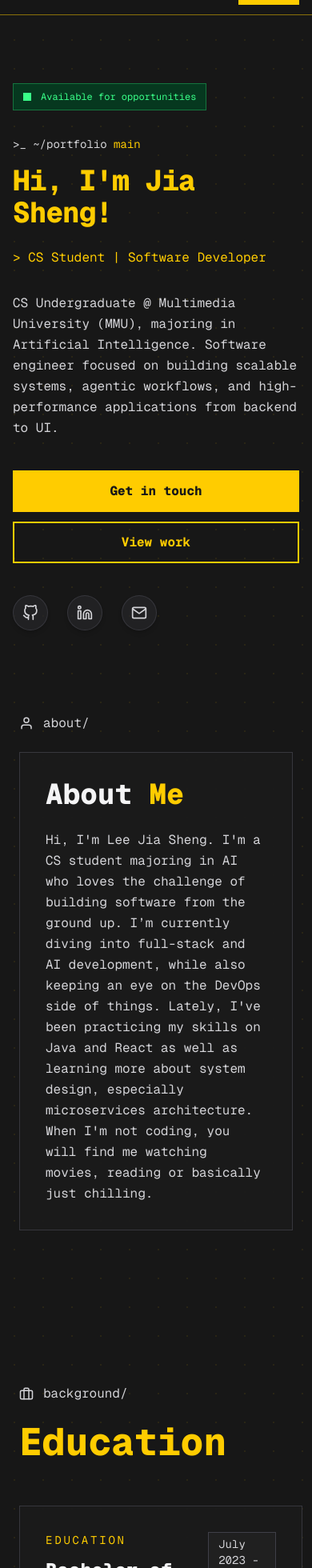
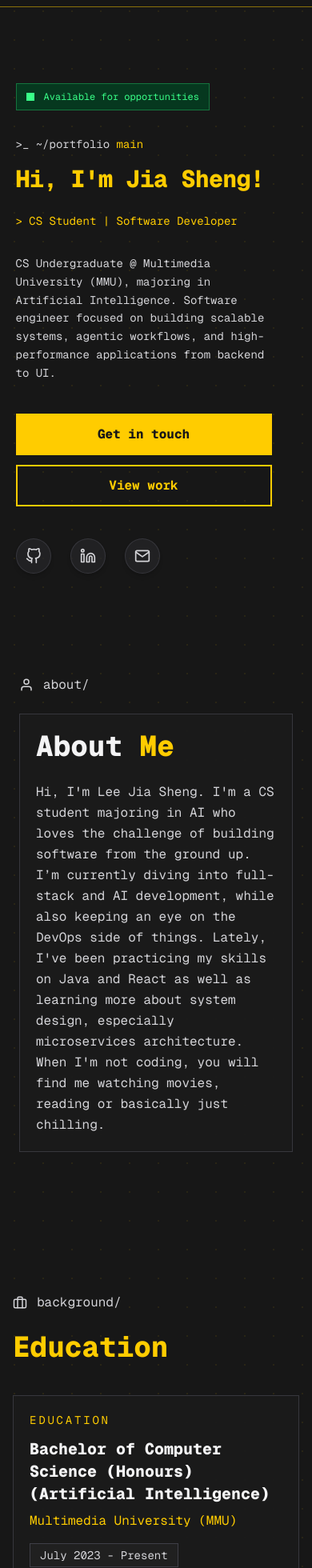
Before and after one commit to JSLee0920/my-portfolio, a Next.js app: page / in a window 390 px wide. Shown: the part 40-2000 px from the top of the page at 80% size. Built offline with nearby package versions, Linux system fonts and the light colour scheme.

Commit message:
fix: update mobile view for experience

```diff
--- a/src/app/components/PortfolioCard.tsx
+++ b/src/app/components/PortfolioCard.tsx
@@ -4,7 +4,7 @@ export function PortfolioCard({
   children,
   className = "",
 }: PortfolioCardProps) {
-  const baseClass = "border border-zinc-700/80 bg-[#1b1b1b]/95 p-8";
+  const baseClass = "border border-zinc-700/80 bg-[#1b1b1b]/95 p-5 sm:p-8";
 
   return (
     <article className={`${baseClass}${className ? ` ${className}` : ""}`}>
--- a/src/app/components/sections/Education.tsx
+++ b/src/app/components/sections/Education.tsx
@@ -1,7 +1,7 @@
-import { BackgroundItem } from "@/app/types";
+import { FiBriefcase } from "react-icons/fi";
+import type { BackgroundItem } from "@/app/types";
 import { PortfolioCard } from "../PortfolioCard";
 import { SectionLabel } from "../SectionLabel";
-import { FiBriefcase } from "react-icons/fi";
 
 export const Education = ({
   backgroundItems,
@@ -9,10 +9,10 @@ export const Education = ({
   backgroundItems: BackgroundItem[];
 }) => {
   return (
-    <section id="education" className="px-6 py-24 sm:px-12 md:px-24">
+    <section id="education" className="px-4 py-20 sm:px-12 sm:py-24 md:px-24">
       <div className="mx-auto w-full max-w-7xl">
         <SectionLabel icon={FiBriefcase}>background</SectionLabel>
-        <h2 className="mb-14 text-5xl font-extrabold text-terminal-yellow">
+        <h2 className="mb-10 text-4xl font-extrabold text-terminal-yellow sm:mb-14 sm:text-5xl">
           Education
         </h2>
         <div className="grid gap-6">
@@ -20,23 +20,26 @@ export const Education = ({
             .filter((item) => item.type === "Education")
             .map((item) => (
               <PortfolioCard key={`${item.type}-${item.title}`}>
-                <div className="mb-8 flex items-start justify-between gap-4">
-                  <div>
+                <div className="mb-8 flex flex-col items-start gap-4 sm:flex-row sm:justify-between">
+                  <div className="min-w-0">
                     <p className="mb-3 text-sm uppercase tracking-[0.2em] text-terminal-yellow">
                       {item.type}
                     </p>
-                    <h3 className="text-2xl font-extrabold text-zinc-100">
+                    <h3 className="text-xl font-extrabold text-zinc-100 sm:text-2xl">
                       {item.title}
                     </h3>
                     <p className="mt-2 text-terminal-yellow">{item.org}</p>
                   </div>
-                  <span className="border border-zinc-700 bg-[#202020] px-3 py-1 text-sm text-zinc-300">
+                  <span className="shrink-0 border border-zinc-700 bg-[#202020] px-3 py-1 text-sm text-zinc-300">
                     {item.period}
                   </span>
                 </div>
                 <ul className="space-y-4 text-zinc-300">
                   {item.points.map((point) => (
-                    <li key={point} className="leading-relaxed">
+                    <li
+                      key={point}
+                      className="break-words text-sm leading-relaxed sm:text-base"
+                    >
                       &gt; {point}
                     </li>
                   ))}
--- a/src/app/components/sections/Experience.tsx
+++ b/src/app/components/sections/Experience.tsx
@@ -1,4 +1,4 @@
-import { BackgroundItem } from "@/app/types";
+import type { BackgroundItem } from "@/app/types";
 import { PortfolioCard } from "../PortfolioCard";
 
 export const Experience = ({
@@ -7,9 +7,9 @@ export const Experience = ({
   backgroundItems: BackgroundItem[];
 }) => {
   return (
-    <section id="experience" className="px-6 py-24 sm:px-12 md:px-24">
+    <section id="experience" className="px-4 py-20 sm:px-12 sm:py-24 md:px-24">
       <div className="mx-auto w-full max-w-7xl">
-        <h2 className="mb-14 text-5xl font-extrabold text-zinc-100">
+        <h2 className="mb-10 text-4xl font-extrabold text-zinc-100 sm:mb-14 sm:text-5xl">
           Work <span className="text-terminal-yellow">Experience</span>
         </h2>
         <div className="grid gap-6">
@@ -17,23 +17,26 @@ export const Experience = ({
             .filter((item) => item.type === "Experience")
             .map((item) => (
               <PortfolioCard key={`${item.type}-${item.title}`}>
-                <div className="mb-8 flex items-start justify-between gap-4">
-                  <div>
+                <div className="mb-8 flex flex-col items-start gap-4 sm:flex-row sm:justify-between">
+                  <div className="min-w-0">
                     <p className="mb-3 text-sm uppercase tracking-[0.2em] text-terminal-yellow">
                       {item.type}
                     </p>
-                    <h3 className="text-2xl font-extrabold text-zinc-100">
+                    <h3 className="text-xl font-extrabold text-zinc-100 sm:text-2xl">
                       {item.title}
                     </h3>
                     <p className="mt-2 text-terminal-yellow">{item.org}</p>
                   </div>
-                  <span className="border border-zinc-700 bg-[#202020] px-3 py-1 text-sm text-zinc-300">
+                  <span className="shrink-0 border border-zinc-700 bg-[#202020] px-3 py-1 text-sm text-zinc-300">
                     {item.period}
                   </span>
                 </div>
                 <ul className="space-y-4 text-zinc-300">
                   {item.points.map((point) => (
-                    <li key={point} className="leading-relaxed">
+                    <li
+                      key={point}
+                      className="break-words text-sm leading-relaxed sm:text-base"
+                    >
                       &gt; {point}
                     </li>
                   ))}
--- a/src/app/components/sections/Header.tsx
+++ b/src/app/components/sections/Header.tsx
@@ -8,7 +8,7 @@ export const Header = () => {
         >
           JSLee0920.portfolio
         </a>
-        <div className="flex shrink-0 items-center gap-3 text-sm text-zinc-300 sm:gap-5 lg:gap-6">
+        <div className="hidden shrink-0 items-center gap-3 text-sm text-zinc-300 sm:flex sm:gap-5 lg:gap-6">
           {["About", "Education", "Experience", "Projects", "Skills"].map(
             (item) => (
               <a
--- a/src/app/components/sections/Hero.tsx
+++ b/src/app/components/sections/Hero.tsx
@@ -14,9 +14,9 @@ const socialLinks: SocialLink[] = [
 
 export const Hero = () => {
   return (
-    <section className="flex min-h-screen px-4 pt-20 sm:px-12 md:px-24">
-      <div className="mx-auto grid w-full max-w-7xl items-center gap-12 py-16 sm:py-24 lg:grid-cols-[minmax(0,1fr)_360px]">
-        <div className="flex flex-col items-start">
+    <section className="min-h-screen px-4 pt-20 sm:px-12 md:px-24">
+      <div className="mx-auto grid w-[90vw] max-w-7xl items-center gap-12 py-16 sm:w-full sm:py-24 lg:grid-cols-[minmax(0,1fr)_360px]">
+        <div className="flex min-w-0 flex-col items-start">
           <div className="mb-8 inline-flex items-center gap-3 border border-terminal-green/30 bg-badge-green px-3 py-2 text-xs text-terminal-green selection:bg-terminal-green selection:text-black-bg sm:mb-10 sm:px-4 sm:text-sm">
             <span className="relative flex h-2.5 w-2.5">
               <span className="absolute inline-flex h-full w-full animate-ping bg-terminal-green opacity-75" />
@@ -29,22 +29,22 @@ export const Hero = () => {
             &gt;_ ~/portfolio <span className="text-terminal-yellow">main</span>
           </p>
 
-          <h1 className="mb-6 text-4xl font-extrabold tracking-tight text-terminal-yellow sm:text-6xl lg:text-5xl">
+          <h1 className="mb-6 max-w-full break-words text-3xl font-extrabold tracking-tight text-terminal-yellow sm:text-6xl lg:text-5xl">
             Hi, I'm Jia Sheng!
           </h1>
 
-          <p className="mb-8 text-md text-terminal-yellow sm:text-lg">
+          <p className="mb-8 text-sm text-terminal-yellow sm:text-lg">
             &gt; CS Student | Software Developer
           </p>
 
-          <p className="mb-10 max-w-2xl leading-relaxed text-zinc-300 sm:mb-12">
+          <p className="mb-10 max-w-xs break-words text-sm leading-relaxed text-zinc-300 sm:mb-12 sm:max-w-2xl sm:text-base">
             CS Undergraduate @ Multimedia University (MMU), majoring in
             Artificial Intelligence. Software engineer focused on building
             scalable systems, agentic workflows, and high-performance
             applications from backend to UI.
           </p>
 
-          <div className="mb-2 flex w-full flex-col gap-3 sm:w-auto sm:flex-row sm:gap-4">
+          <div className="mb-2 flex w-full max-w-xs flex-col gap-3 sm:w-auto sm:max-w-none sm:flex-row sm:gap-4">
             <a
               href="#contact"
               className="border-2 border-terminal-yellow bg-terminal-yellow px-6 py-3 text-center font-extrabold text-black-bg transition-colors hover:bg-black-bg hover:text-terminal-yellow sm:px-8 sm:py-3.5"
```
